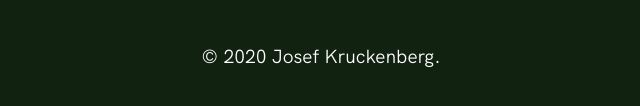
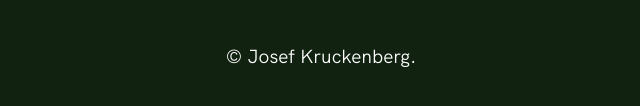
Before and after one commit to dasjo/dasjo, a Gatsby site: page /contact in a window 1280 px wide. Shown: the part 890-996 px from the top of the page, 319-959 px from the left. Built offline with nearby package versions, Linux system fonts and the light colour scheme; Gatsby itself is replaced by a stand-in of ours.

Commit message:
Update copyright.

```diff
--- a/src/components/Footer.tsx
+++ b/src/components/Footer.tsx
@@ -76,7 +76,7 @@ const Footer = () => (
           </Link>
         </li>
       </ul>
-      <p>&copy; 2020 Josef Kruckenberg.</p>
+      <p>&copy; Josef Kruckenberg.</p>
     </div>
   </StyledFooter>
 );
```
